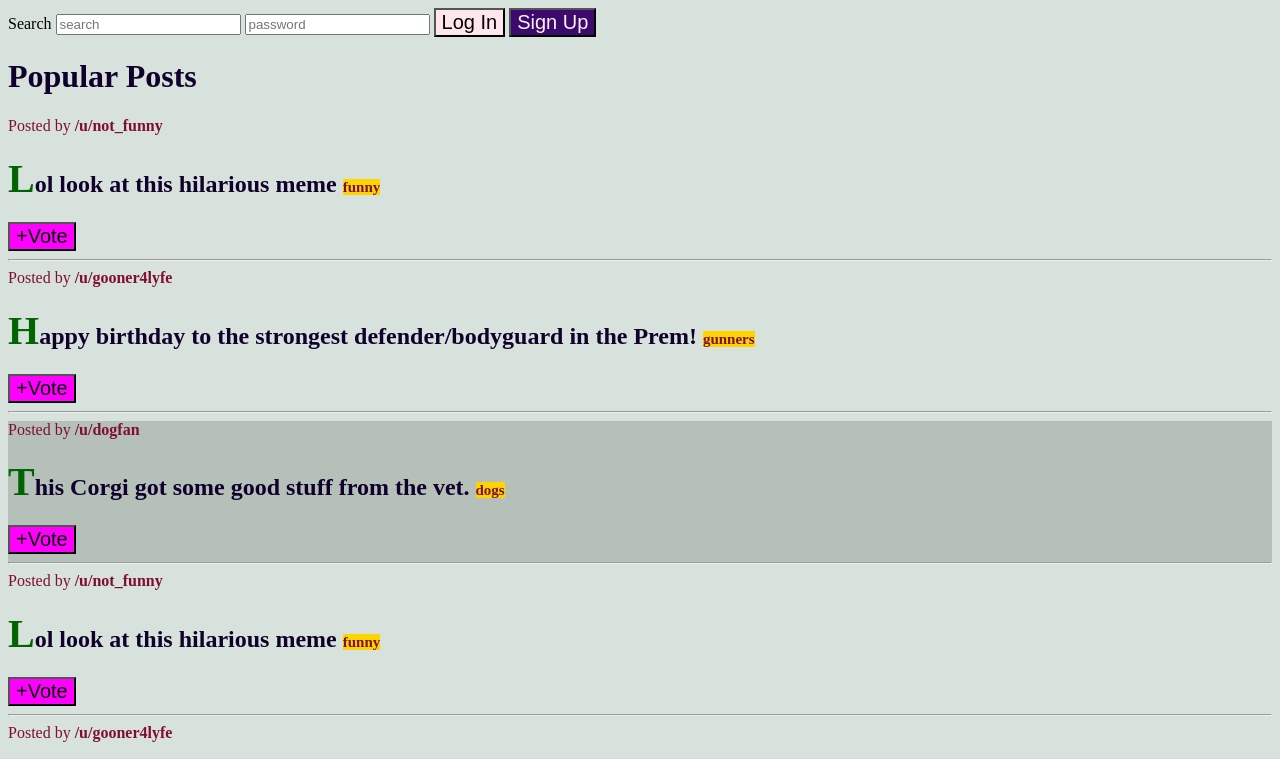
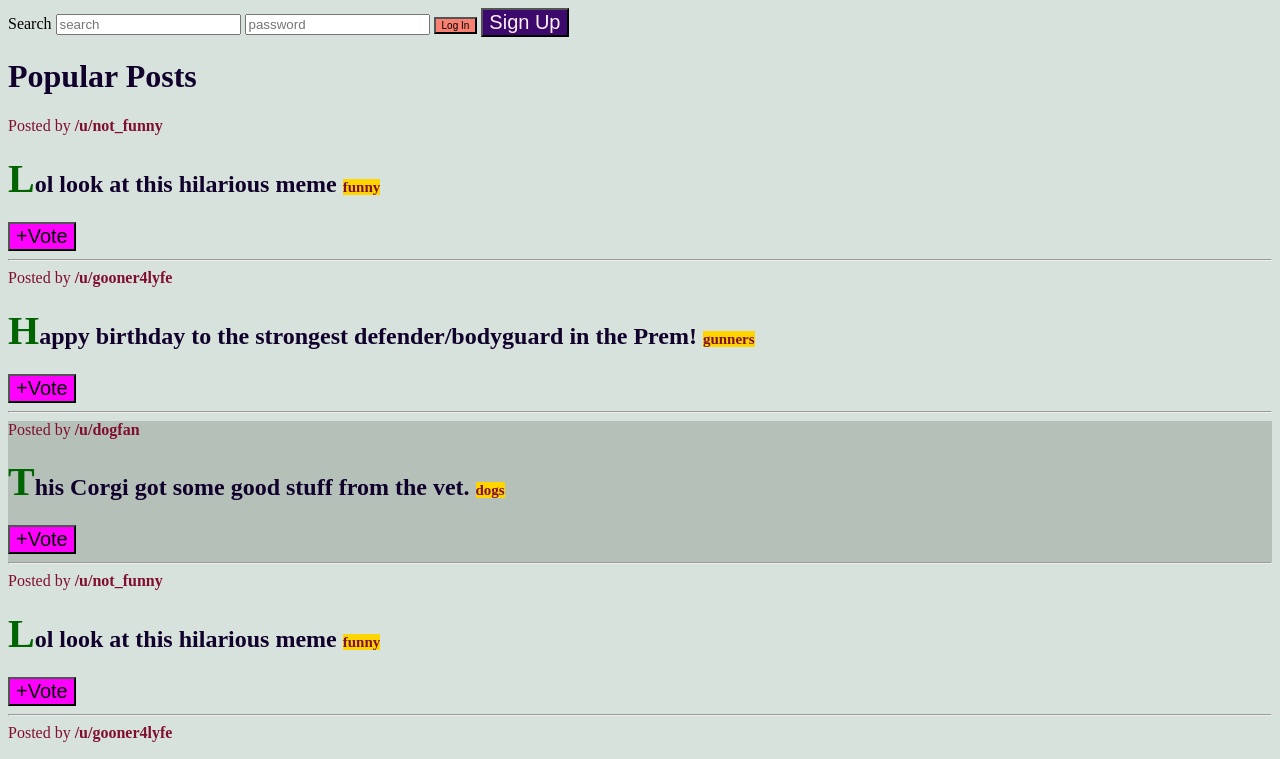
Before and after one commit to RobertGonzaga/Bootcamp, a plain HTML site: page CSS/selectors/index.html in a window 1280 px wide. In both pictures the pointer is over the button "Log In". Shown: the top 759 px of the page. Drawn offline with Linux system fonts and the light colour scheme.

Commit message:
specificity

```diff
--- a/CSS/selectors/style.css
+++ b/CSS/selectors/style.css
@@ -86,3 +86,8 @@ p::first-line {
 p::selection {
   color: yellowgreen
 }
+
+button:hover {
+  background-color: salmon;
+  font-size: 10px;
+}
```
